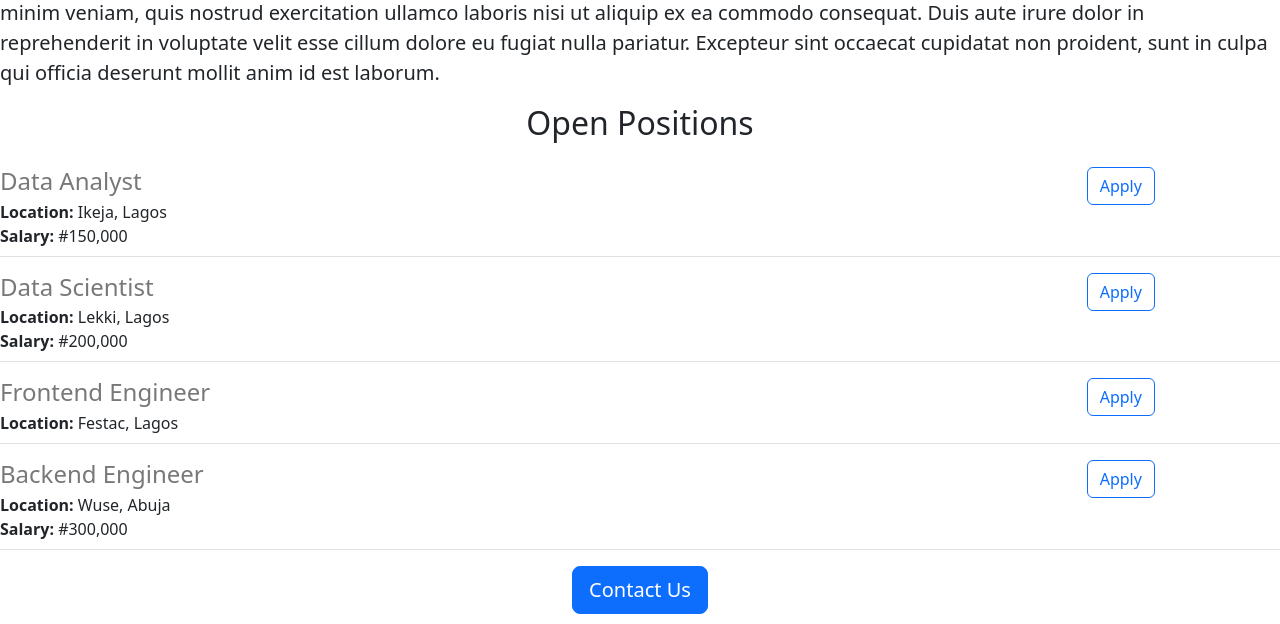
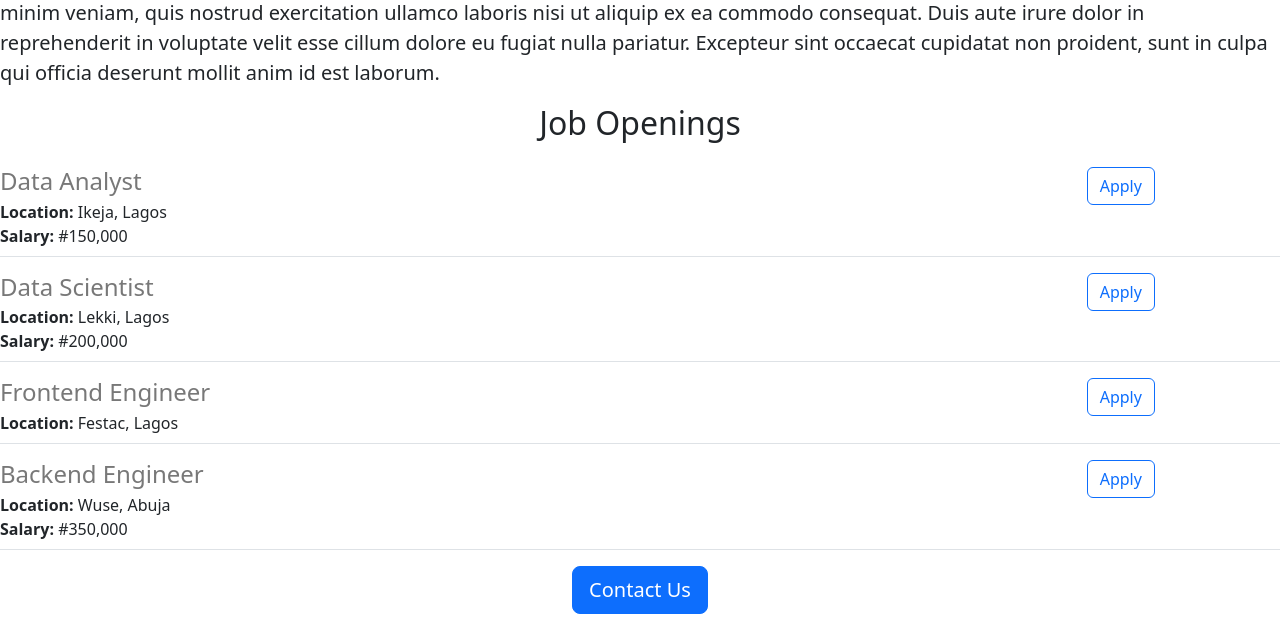
Before and after one commit to Burger-karl/burger-demo, a Flask app: page / in a window 1280 px wide. Shown: the part 542-1166 px from the top of the page. Run offline with Flask 2, Linux system fonts and the light colour scheme.

Commit message:
made some changes

```diff
--- a/main.py
+++ b/main.py
@@ -20,7 +20,7 @@ JOBS = [{
   'id': 4,
   'title': 'Backend Engineer',
   'location': 'Wuse, Abuja',
-  'salary': '#300,000'
+  'salary': '#350,000'
 }]
 
 
--- a/templates/home.html
+++ b/templates/home.html
@@ -24,7 +24,7 @@
       <p class="lead">
       Lorem ipsum dolor sit amet, consectetur adipiscing elit, sed do eiusmod tempor incididunt ut labore et dolore magna aliqua. Ut enim ad minim veniam, quis nostrud exercitation ullamco laboris nisi ut aliquip ex ea commodo consequat. Duis aute irure dolor in reprehenderit in voluptate velit esse cillum dolore eu fugiat nulla pariatur. Excepteur sint occaecat cupidatat non proident, sunt in culpa qui officia deserunt mollit anim id est laborum.
       </p>
-      <h2 class="text-center mt-2 mb-4">Open Positions</h2>
+      <h2 class="text-center mt-2 mb-4">Job Openings</h2>
       <div>
         {% for job in jobs %}
           {% include 'jobitem.html' %}
```
